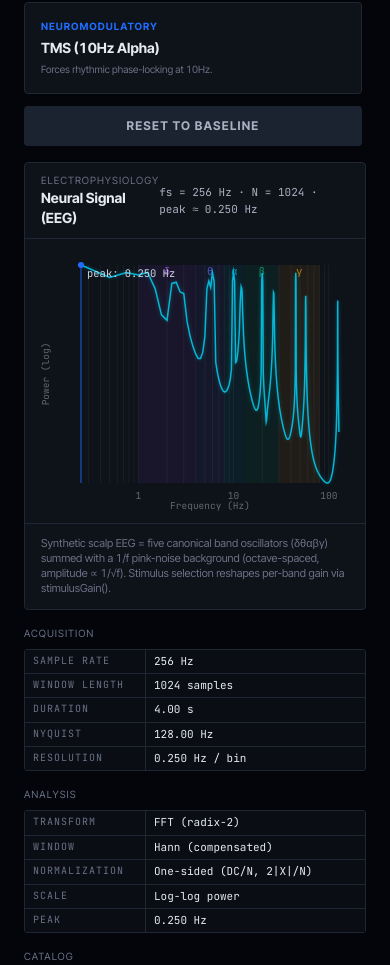
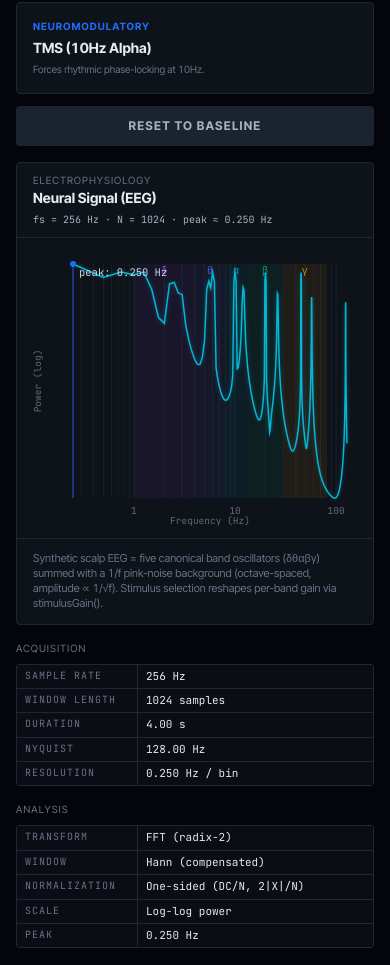
Before and after one commit to nasakib/babelForgePreview, a Next.js app in the folder frontend/: page /fourier in a window 390 px wide. Shown: the part 1077-2042 px from the top of the page. Built offline with nearby package versions, Linux system fonts and the light colour scheme.

Commit message:
mobile: responsive fourier/welcome/404 — collapse to scroll on <lg

```diff
--- a/frontend/src/app/fourier/page.tsx
+++ b/frontend/src/app/fourier/page.tsx
@@ -61,8 +61,8 @@ export default function FourierPage() {
   const cat = categoryByKey(category);
 
   return (
-    <div className="flex flex-col h-full min-h-0 bg-void">
-      <div className="px-6 pt-4">
+    <div className="flex flex-col lg:h-full lg:min-h-0 bg-void">
+      <div className="px-4 sm:px-6 pt-4">
         <Breadcrumbs trail={[{ label: cat.label }]} />
         <EntityHeader
           kind="analyzer"
@@ -75,9 +75,9 @@ export default function FourierPage() {
         />
       </div>
 
-      <div className="flex-1 min-h-0 grid grid-cols-1 lg:grid-cols-[260px_1fr_300px] gap-4 px-6 pb-6 pt-3">
+      <div className="lg:flex-1 lg:min-h-0 grid grid-cols-1 lg:grid-cols-[260px_1fr_300px] gap-4 px-4 sm:px-6 pb-6 pt-3">
         {/* Left: stimulus + categories */}
-        <aside className="flex flex-col gap-4 min-h-0 overflow-y-auto pr-1">
+        <aside className="flex flex-col gap-4 lg:min-h-0 lg:overflow-y-auto lg:pr-1">
           <section>
             <h3 className="text-[10px] uppercase tracking-widest text-ink-muted mb-2">
               Category
@@ -93,22 +93,22 @@ export default function FourierPage() {
         </aside>
 
         {/* Center: spectrum */}
-        <section className="flex flex-col min-h-0 rounded-clinical border border-line bg-surface-50">
-          <header className="flex items-center justify-between px-4 py-2.5 border-b border-line">
+        <section className="flex flex-col lg:min-h-0 rounded-clinical border border-line bg-surface-50">
+          <header className="flex flex-col sm:flex-row sm:items-center sm:justify-between gap-1 px-4 py-2.5 border-b border-line">
             <div>
               <div className="text-[10px] uppercase tracking-widest text-ink-muted">
                 {meta.group}
               </div>
               <h2 className="text-sm font-bold text-ink">{meta.label}</h2>
             </div>
-            <div className="text-[11px] font-mono text-ink-subtle">
+            <div className="text-[10px] sm:text-[11px] font-mono text-ink-subtle break-all sm:break-normal">
               fs = {sampleRate} Hz · N = {samples.length} · peak ≈{" "}
               <span className="text-accent-300">
                 {peakHz < 1 ? peakHz.toFixed(3) : peakHz.toFixed(2)} Hz
               </span>
             </div>
           </header>
-          <div className="flex-1 min-h-0 p-3">
+          <div className="h-[300px] sm:h-[380px] lg:h-auto lg:flex-1 lg:min-h-0 p-3">
             <SpectrumCanvas
               samples={samples}
               sampleRate={sampleRate}
@@ -123,7 +123,7 @@ export default function FourierPage() {
         </section>
 
         {/* Right: meta */}
-        <aside className="flex flex-col gap-4 min-h-0 overflow-y-auto">
+        <aside className="flex flex-col gap-4 lg:min-h-0 lg:overflow-y-auto">
           <section>
             <h3 className="text-[10px] uppercase tracking-widest text-ink-muted mb-2">Acquisition</h3>
             <MetaGrid
--- a/frontend/src/app/not-found.tsx
+++ b/frontend/src/app/not-found.tsx
@@ -6,12 +6,12 @@ import Link from "next/link";
  */
 export default function NotFound() {
   return (
-    <div className="flex-1 min-h-0 flex items-center justify-center bg-void">
-      <div className="max-w-xl w-full px-6 py-10 text-center">
+    <div className="flex-1 flex items-center justify-center bg-void min-h-[60vh]">
+      <div className="max-w-xl w-full px-4 sm:px-6 py-10 text-center">
         <div className="text-[10px] uppercase tracking-widest text-ink-muted">
           babelforge / not-found
         </div>
-        <h1 className="text-6xl font-bold text-ink mt-2 mb-2">404</h1>
+        <h1 className="text-5xl sm:text-6xl font-bold text-ink mt-2 mb-2">404</h1>
         <p className="text-sm text-ink-subtle mb-6">
           No object with that identifier exists in the workspace.
         </p>
--- a/frontend/src/app/welcome/page.tsx
+++ b/frontend/src/app/welcome/page.tsx
@@ -10,16 +10,16 @@ import Link from "next/link";
  */
 export default function WelcomePage() {
   return (
-    <div className="flex-1 min-h-0 overflow-y-auto bg-void">
-      <div className="max-w-4xl mx-auto px-6 py-12 space-y-10">
+    <div className="lg:flex-1 lg:min-h-0 lg:overflow-y-auto bg-void">
+      <div className="max-w-4xl mx-auto px-4 sm:px-6 py-8 sm:py-12 space-y-8 sm:space-y-10">
         <header className="space-y-3">
           <div className="text-[10px] uppercase tracking-widest text-ink-muted">
             babelforge / welcome
           </div>
-          <h1 className="text-4xl font-bold text-ink">
+          <h1 className="text-2xl sm:text-3xl md:text-4xl font-bold text-ink leading-tight">
             Make sense of how the brain works — and how interventions change it.
           </h1>
-          <p className="text-base text-ink-subtle leading-relaxed">
+          <p className="text-sm sm:text-base text-ink-subtle leading-relaxed">
             BabelForge is a research-grade visualizer. You can explore it freely,
             without an account. Nothing you do here is stored on a server.
           </p>
```
